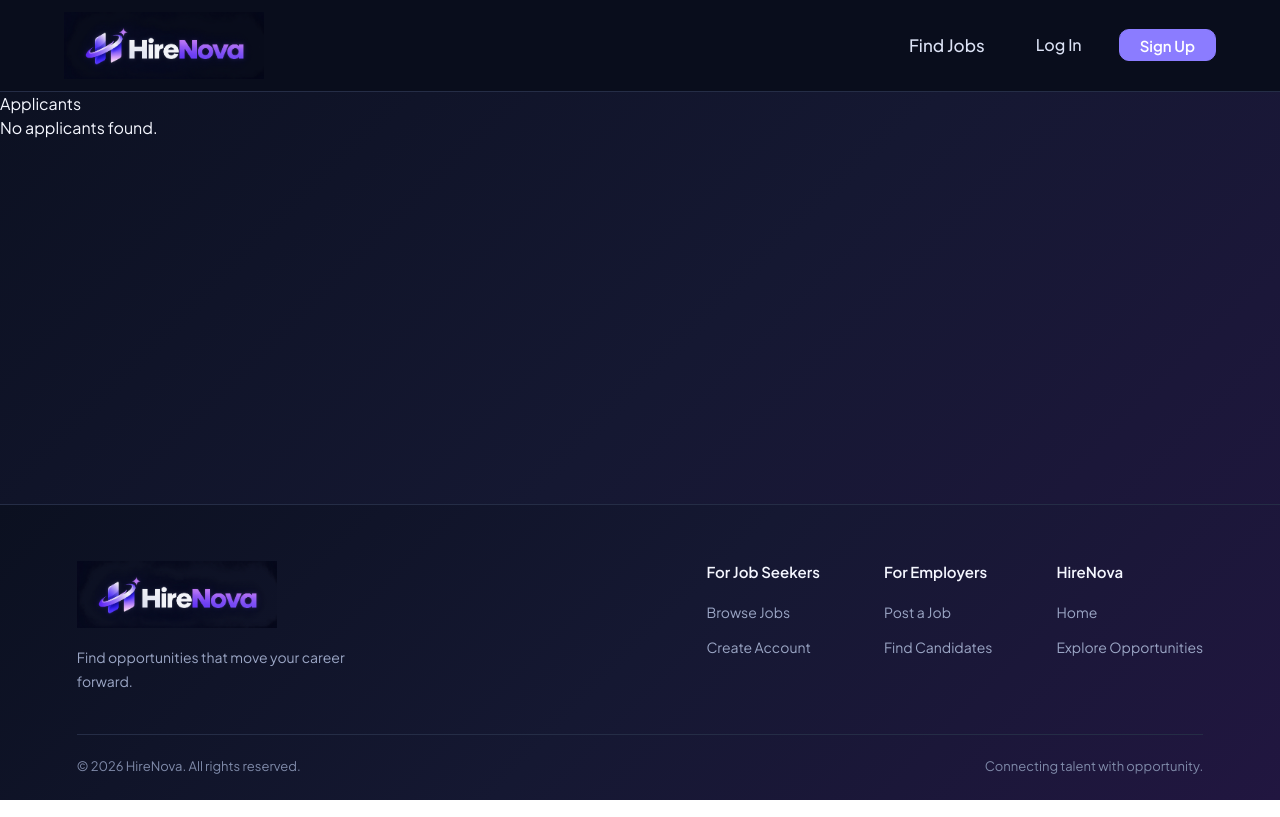
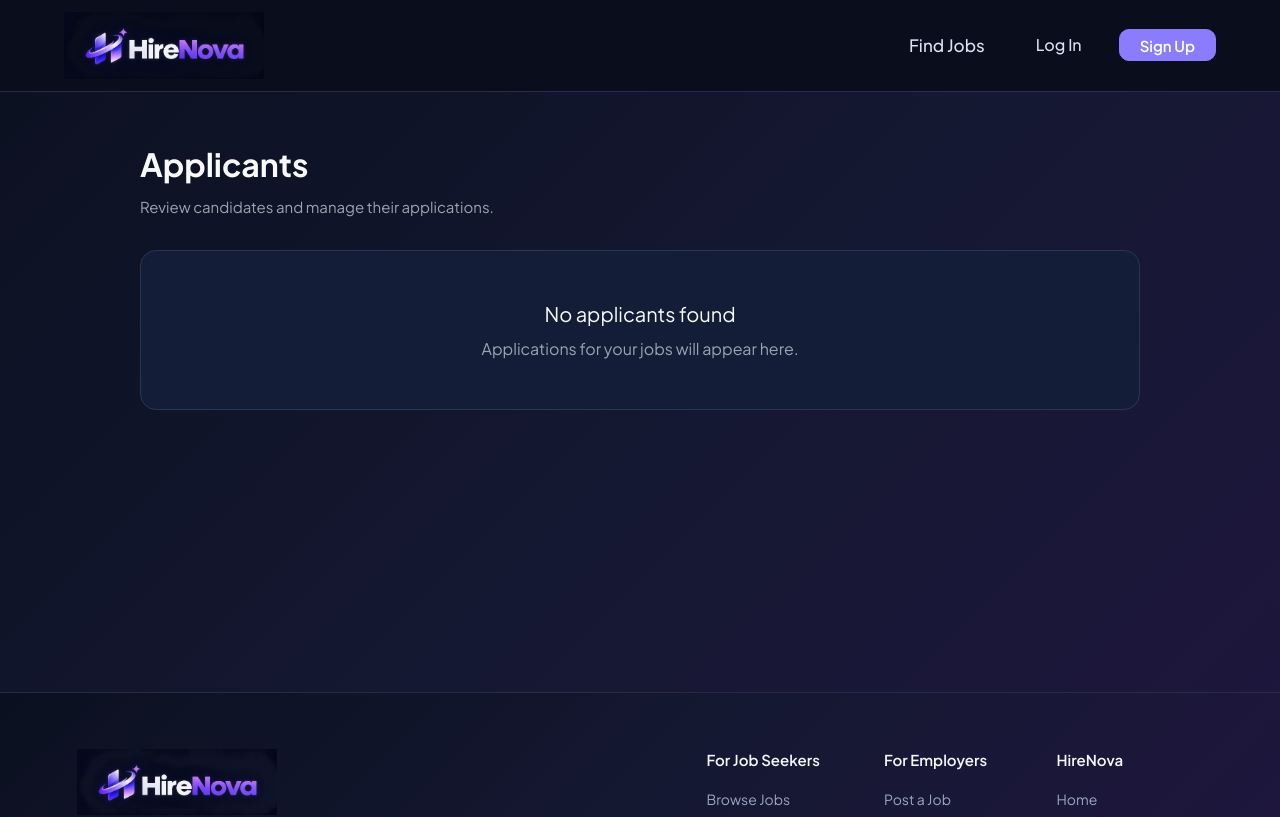
Before and after one commit to Yadnesh2026/HireHub, a Next.js app in the folder frontend/: page /applicants in a window 1280 px wide. Shown: the top 817 px of the page. Built offline with nearby package versions, Linux system fonts and the light colour scheme.

Commit message:
Change the applicants

```diff
--- a/frontend/app/applicants/page.module.css
+++ b/frontend/app/applicants/page.module.css
@@ -0,0 +1,171 @@
+
+.applicantsPage {
+  min-height: 75vh;
+  padding: 48px 7%;
+  color: #f8fafc;
+}
+
+.pageHeader {
+  width: 100%;
+  max-width: 1000px;
+  margin: 0 auto 32px;
+}
+
+.pageHeader h1 {
+  margin: 0 0 8px;
+  font-size: 32px;
+  font-weight: 700;
+}
+
+.pageHeader p {
+  margin: 0;
+  color: #9ca3af;
+  font-size: 15px;
+}
+
+.applicantsList {
+  display: flex;
+  flex-direction: column;
+  gap: 18px;
+  max-width: 1000px;
+  margin: 0 auto;
+}
+
+.applicantCard {
+  display: flex;
+  align-items: center;
+  justify-content: space-between;
+  gap: 24px;
+  padding: 24px;
+  background: #131d38;
+  border: 1px solid #293653;
+  border-radius: 16px;
+  transition: border-color 0.2s ease, transform 0.2s ease;
+}
+
+.applicantCard:hover {
+  border-color: #8b5cf6;
+  transform: translateY(-2px);
+}
+
+.applicantInfo h2 {
+  margin: 0 0 8px;
+  font-size: 19px;
+  font-weight: 600;
+}
+
+.jobTitle {
+  margin: 0;
+  color: #a5b4fc;
+  font-size: 14px;
+}
+
+.applicantActions {
+  display: flex;
+  align-items: center;
+  justify-content: flex-end;
+  gap: 12px;
+  flex-wrap: wrap;
+}
+
+.statusBadge {
+  margin-right: 4px;
+  padding: 7px 12px;
+  border-radius: 20px;
+  font-size: 12px;
+  font-weight: 600;
+  text-transform: capitalize;
+}
+
+.pending {
+  color: #fbbf24;
+  background: #422f0c;
+}
+
+.shortlisted {
+  color: #34d399;
+  background: #103b30;
+}
+
+.rejected {
+  color: #f87171;
+  background: #451c27;
+}
+
+.shortlistBtn,
+.rejectBtn {
+  min-width: 78px;
+  padding: 10px 16px;
+  border: none;
+  border-radius: 8px;
+  font-size: 13px;
+  font-weight: 600;
+  cursor: pointer;
+  transition: background 0.2s ease, opacity 0.2s ease;
+}
+
+.shortlistBtn {
+  color: white;
+  background: #7c3aed;
+}
+
+.shortlistBtn:hover:not(:disabled) {
+  background: #6d28d9;
+}
+
+.rejectBtn {
+  color: #fecaca;
+  background: #45202a;
+  border: 1px solid #71313d;
+}
+
+.rejectBtn:hover:not(:disabled) {
+  background: #632735;
+}
+
+.shortlistBtn:disabled,
+.rejectBtn:disabled {
+  cursor: not-allowed;
+  opacity: 0.45;
+}
+
+.emptyState {
+  max-width: 1000px;
+  margin: 0 auto;
+  padding: 48px 24px;
+  text-align: center;
+  background: #131d38;
+  border: 1px solid #293653;
+  border-radius: 16px;
+}
+
+.emptyState h2 {
+  margin: 0 0 8px;
+  font-size: 20px;
+}
+
+.emptyState p {
+  margin: 0;
+  color: #9ca3af;
+}
+
+@media (max-width: 700px) {
+  .applicantsPage {
+    padding: 32px 5%;
+  }
+
+  .pageHeader h1 {
+    font-size: 26px;
+  }
+
+  .applicantCard {
+    align-items: flex-start;
+    flex-direction: column;
+    gap: 18px;
+    padding: 20px;
+  }
+
+  .applicantActions {
+    justify-content: flex-start;
+  }
+}
--- a/frontend/app/applicants/page.tsx
+++ b/frontend/app/applicants/page.tsx
@@ -1,6 +1,7 @@
 "use client"
 
 import { useEffect, useState } from "react";
+import styles from  "./page.module.css"
 
 type Applicant = {
     _id: string;
@@ -87,29 +88,67 @@ export default function Applicants(){
 
     const applicantsList = Array.isArray(applicants) ? applicants : [];
 
+
        return (
-        <div>
+  <div className={styles.applicantsPage}>
+    <div className={styles.pageHeader}>
       <h1>Applicants</h1>
+      <p>Review candidates and manage their applications.</p>
+    </div>
 
     {applicantsList.length === 0 ? (
-                <p>No applicants found.</p>
+      <div className={styles.emptyState}>
+        <h2>No applicants found</h2>
+        <p>Applications for your jobs will appear here.</p>
+      </div>
     ) : (
-                applicantsList.map((application) => (
-                    <div key={application._id}>
+      <div className={styles.applicantsList}>
+        {applicantsList.map((application) => (
+          <div className={styles.applicantCard} key={application._id}>
+            <div className={styles.applicantInfo}>
               <h2>{application.candidate?.name}</h2>
-                        <p>{application.job?.title}</p>
-                        <p>Status: {application.status}</p>
+              <p className={styles.jobTitle}>
+                {application.job?.title}
+              </p>
+            </div>
 
-                        <button onClick={() => updateStatus(application._id, "shortlisted")}>
+            <div className={styles.applicantActions}>
+              <span
+                className={`${styles.statusBadge} ${
+                  styles[application.status]
+                }`}
+              >
+                {application.status}
+              </span>
+
+              <button
+                className={styles.shortlistBtn}
+                onClick={() =>
+                  updateStatus(application._id, "shortlisted")
+                }
+                disabled={application.status === "shortlisted"}
+              >
                 Shortlist
               </button>
 
-                        <button onClick={() => updateStatus(application._id, "rejected")}>
+              <button
+                className={styles.rejectBtn}
+                onClick={() =>
+                  updateStatus(application._id, "rejected")
+                }
+                disabled={application.status === "rejected"}
+              >
                 Reject
               </button>
             </div>
-                ))
+          </div>
+        ))}
+      </div>
     )}
   </div>
+
+
+
+
 );
 }
```
Lines whose indentation alone changed are shown as unchanged.
